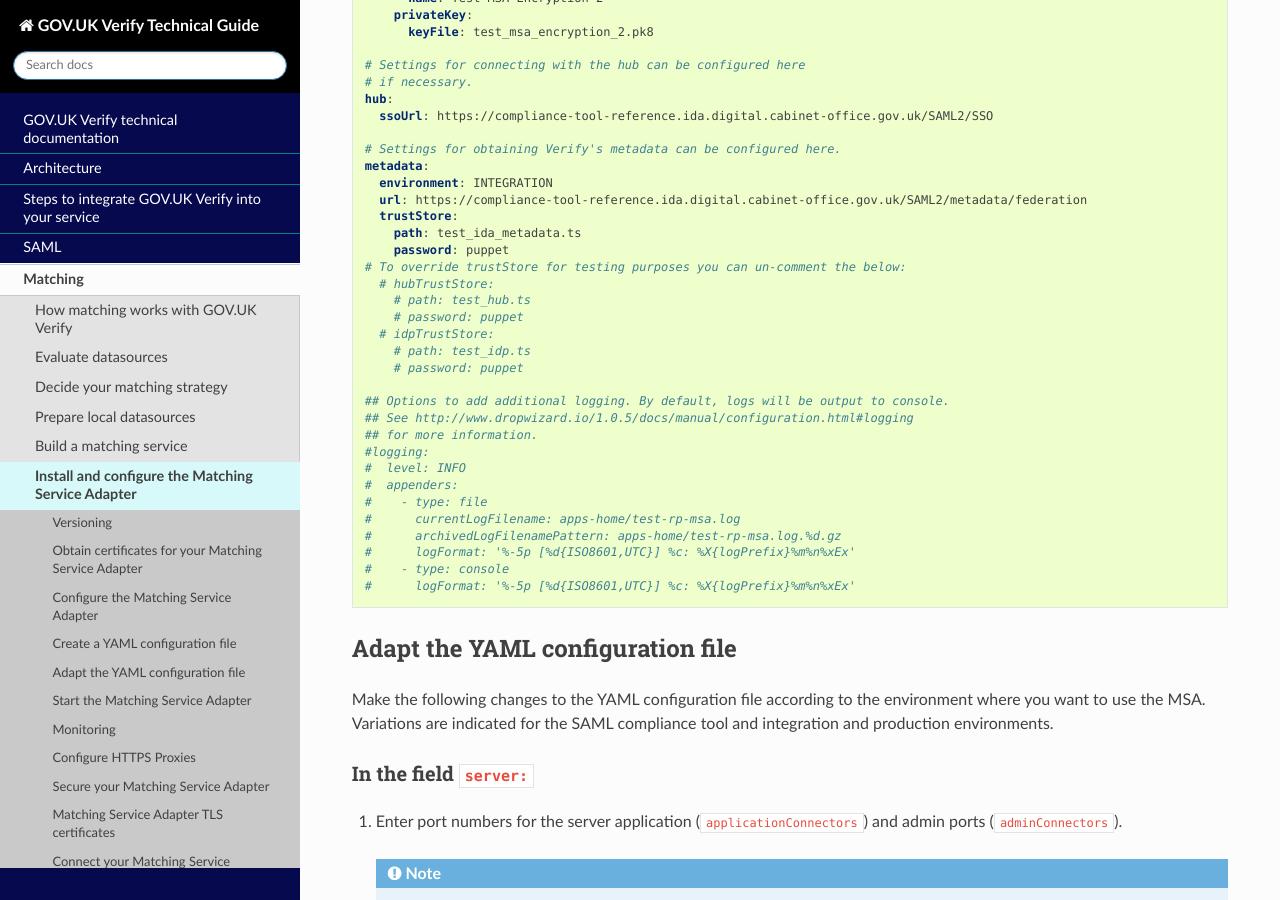
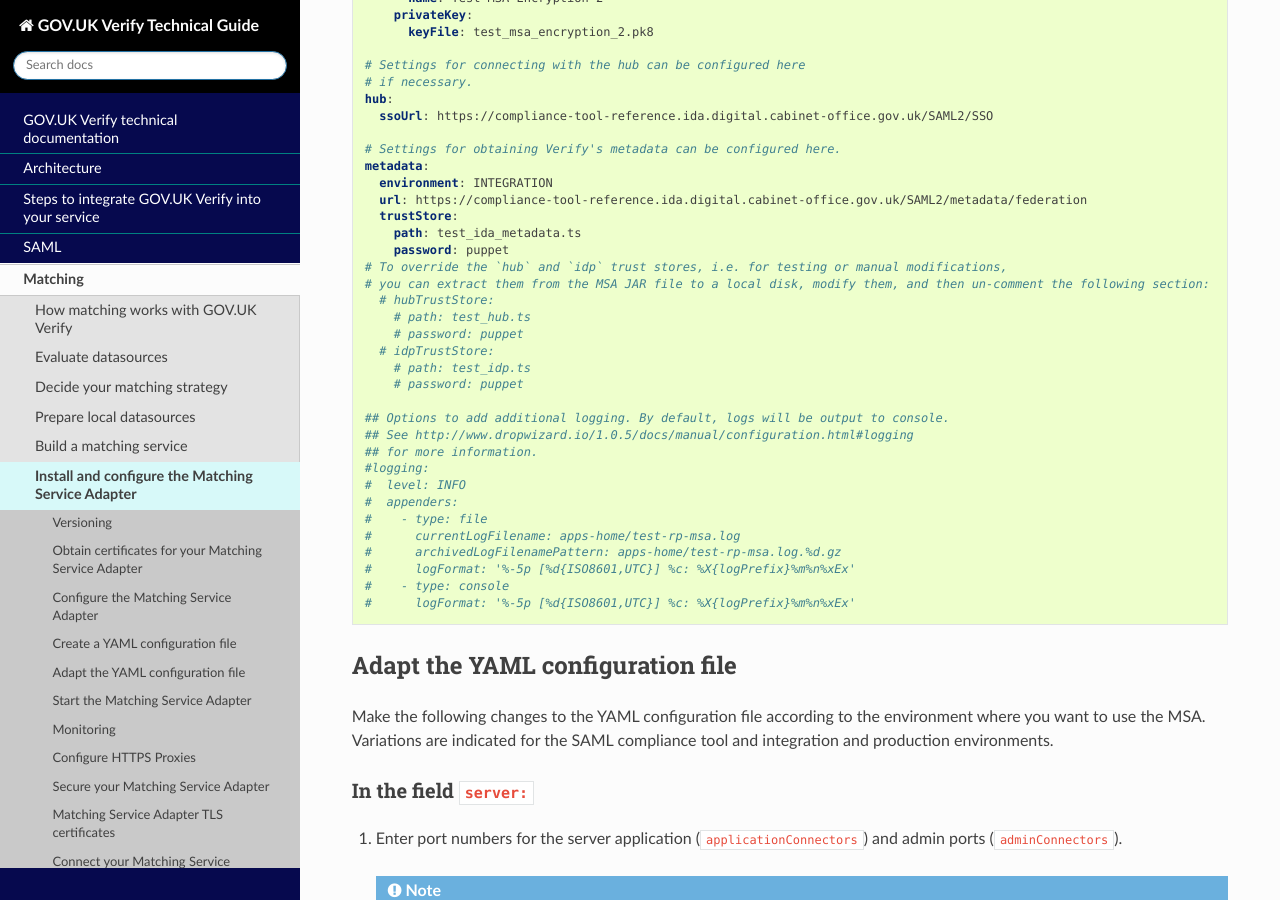
Before and after one commit to alphagov/rp-onboarding-tech-docs, a Sphinx documentation site: the page built from source/pages/matching/matchingserviceadapter.rst, in a window 1280 px wide and 900 px high, scrolled down 2780 px. Built offline with Sphinx 7.4.7 and the Read the Docs theme 2.0.0, drawn with Linux system fonts in a browser that asks for light colours; nearby versions of some CDN libraries; pages that are not in the unit, such as notebooks, are missing from menus; comment, search, counter and statistics services are not loaded; some of the changed text lies outside the part shown.

Commit message:
Clarification and rephrasing
Clarified how to override hub and idp truststore paths.
Corrected phrasing re contents of MSA JAR archive.

```diff
--- a/source/pages/matching/matchingserviceadapter.rst
+++ b/source/pages/matching/matchingserviceadapter.rst
@@ -22,7 +22,7 @@
 
 1. `Download the latest release of the MSA <https://github.com/alphagov/verify-matching-service-adapter/releases/latest>`_. It contains:
 
-  * a JAR (Java Archive) file containing ``prod_ida_idp_metadata.ts``, ``prod_ida_hub_metadata.ts``, ``test_ida_idp_metadata.ts``, and ``test_ida_hub_metadata.ts``
+  * a JAR (Java Archive) file containing the MSA implementation, as well as the trust stores ``prod_ida_idp_metadata.ts``, ``prod_ida_hub_metadata.ts``, ``test_ida_idp_metadata.ts``, and ``test_ida_hub_metadata.ts``
   * a truststore metadata file for non-production environments (the SAML compliance tool and the integration environment) - ``test_ida_metadata.ts``
   * a truststore metadata file for the production environment - ``prod_ida_metadata.ts``
   * a sample YAML configuration file for non-production environments  - ``test-config.yml``
@@ -154,7 +154,8 @@
       trustStore:
         path: test_ida_metadata.ts
         password: puppet
-    # To override trustStore for testing purposes you can un-comment the below:
+    # To override the `hub` and `idp` trust stores, i.e. for testing or manual modifications,
+    # you can extract them from the MSA JAR file to a local disk, modify them, and then un-comment the following section:
       # hubTrustStore:
         # path: test_hub.ts
         # password: puppet
@@ -240,7 +241,8 @@
 
   * for the production environment, use the provided ``prod_ida_metadata.ts`` file (this is the default setting in the ``prod-config.yml`` file)
 
-10. (optional) Should you wish to override the hub and idp truststore path for testing in integration, uncomment the relevant lines in test-config.yml
+10. (optional) If you need to override the ``hub`` and ``idp`` truststore path for testing in Integration, uncomment the ``hubTrustStore`` and ``idpTrustStore`` sections in test-config.yml.
+
 
 .. _msa_test_msa:
 
```
